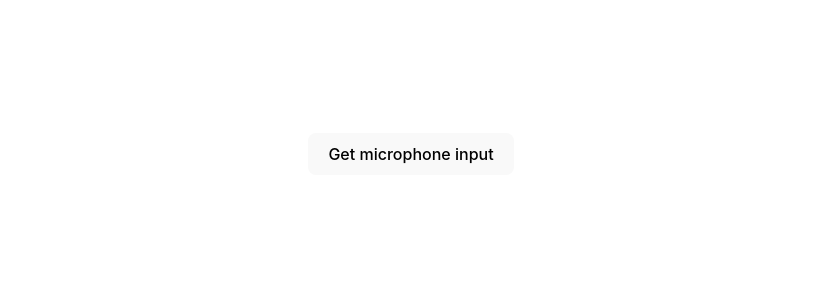
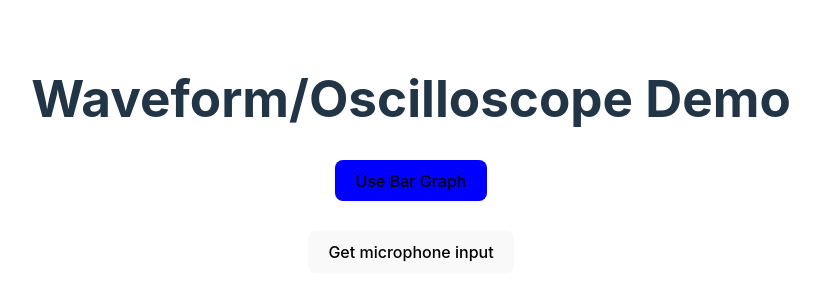
Before and after one commit to salvadorgonmo/react-audio-visualizer, a React (Vite) app: page / in a window 1280 px wide. Shown: the part 246-546 px from the top of the page, without its empty margins (229-1049 px from the left). Built offline with nearby package versions, Linux system fonts and the light colour scheme.

Commit message:
fix: adds bar graph variant

```diff
--- a/src/App.jsx
+++ b/src/App.jsx
@@ -7,7 +7,8 @@ class App extends Component {
   constructor(props) {
     super(props);
     this.state = {
-      audio: null
+      audio: null,
+      strokeStyle: 'osc'
     };
     this.toggleMicrophone = this.toggleMicrophone.bind(this);
   }
@@ -33,15 +34,25 @@ class App extends Component {
     }
   }
 
+  toggleVisualizer = () => {
+    if (this.state.strokeStyle === 'osc') this.setState({ strokeStyle: 'bar'})
+    if (this.state.strokeStyle === 'bar') this.setState({ strokeStyle: 'osc'})
+  }
+
   render() {
     return (
       <div className="App">
         <div className="controls">
-          <button onClick={this.toggleMicrophone}>
+          <h1>{this.state.strokeStyle === 'osc' ? 'Waveform/Oscilloscope Demo' : 'Bar Graph Demo'}</h1>
+          <div style={{ display: 'flex', flexDirection: 'column', justifyContent: 'center', alignItems: 'center'}}>
+          <button onClick={this.toggleVisualizer} style={{ width: 'fit-content', backgroundColor: 'blue', marginBottom: '30px'}} disabled={this.state.audio}>{this.state.strokeStyle === 'osc' ? 'Use Bar Graph' : 'Use Waveform/Oscilloscope Graph'}</button>
+          <button style={{ width: 'fit-content'}}  onClick={this.toggleMicrophone}>
             {this.state.audio ? 'Stop microphone' : 'Get microphone input'}
           </button>
+          </div>
+
         </div>
-        {this.state.audio ? <AudioAnalyser audio={this.state.audio} /> : ''}
+        {this.state.audio ? <AudioAnalyser audio={this.state.audio} strokeStyle={this.state.strokeStyle} /> : ''}
       </div>
     );
   }
--- a/src/AudioAnalyzer.jsx
+++ b/src/AudioAnalyzer.jsx
@@ -31,7 +31,7 @@ class AudioAnalyser extends Component {
   }
 
   render() {
-    return <AudioVisualiser audioData={this.state.audioData} />;
+    return <AudioVisualiser audioData={this.state.audioData} strokeStyle={this.props.strokeStyle} analyser={this.analyser} />;
   }
 }
 
--- a/src/AudioVisualizer.jsx
+++ b/src/AudioVisualizer.jsx
@@ -7,7 +7,12 @@ class AudioVisualiser extends Component {
   }
 
   componentDidUpdate() {
-    this.draw();
+    if (this.props.strokeStyle === 'osc') {
+      this.draw();
+      return;
+    }
+
+
   }
 
   draw() {
@@ -41,6 +46,30 @@ context.strokeStyle = gradient;
 
   }
 
+  drawBar = () => {
+    const { audioData, analyser } = this.props;
+    const bufferLength = analyser.frequencyBinCount;
+    const canvas = this.canvas.current;
+    const height = canvas.height;
+    const width = canvas.width;
+    const context = canvas.getContext('2d');
+    let x = 0;
+    const sliceWidth = (width * 1.0) / audioData.length;
+    canvas.clearRect(0, 0, width, height);
+    canvas.fillStyle = "rgb(0 0 0)";
+    canvas.fillRect(0, 0, width, height);
+    const barWidth = (width / bufferLength) * 2.5;
+let barHeight;
+for (let i = 0; i < bufferLength; i++) {
+  barHeight = audioData[i] / 2;
+
+  canvas.fillStyle = `rgb(${barHeight + 100} 50 50)`;
+  canvas.fillRect(x, height - barHeight / 2, barWidth, barHeight);
+
+  x += barWidth + 1;
+}
+  }
+
   render() {
     return <canvas width="300" height="300" ref={this.canvas} />;
   }
```
